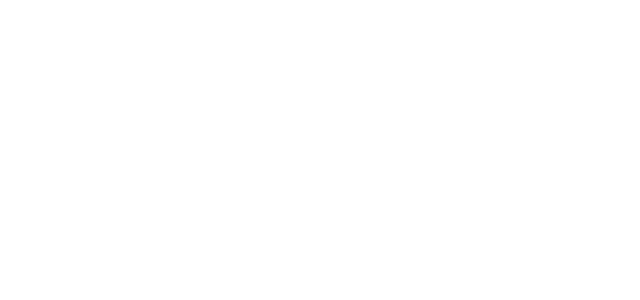
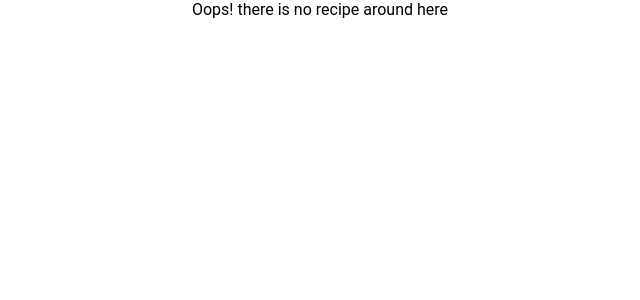
Before and after one commit to OscarRangelM/Food_Api, a React (Create React App) app in the folder client/: page /favorites in a window 1280 px wide. Shown: the top 300 px of the page, without its empty margins (320-960 px from the left). Built offline with nearby package versions, Linux system fonts and the light colour scheme.

Commit message:
La pagina de favoritos ya muestra favoritos y si los borramos se eliminan de la pagina sin inconvenientes, faltan estilos y una nav Bar para regresar al Home

```diff
--- a/client/src/components/Cards/Cards.jsx
+++ b/client/src/components/Cards/Cards.jsx
@@ -1,5 +1,5 @@
 import styles from './cards.module.css';
-import React, { useEffect }from 'react';
+import React, { useEffect } from 'react';
 import { useDispatch, useSelector } from 'react-redux';
 // import { useSelector } from 'react-redux';
 
@@ -22,7 +22,7 @@
     // console.log(render?.length);
     return (
         <div className={styles.divCards}>
-            {!(render?.length > 0) ? <p className={styles.noDogs} >Oops! there is no dogs around here</p> : render.map(c => {
+            {!(render?.length > 0) ? <p className={styles.noDogs} >Oops! there is no recipe around here</p> : render.map(c => {
                 return (<Card
                     key={c.id}
                     id={c.id}
--- a/client/src/components/Favorites/Favorites.jsx
+++ b/client/src/components/Favorites/Favorites.jsx
@@ -1,10 +1,26 @@
 import styles from './favorites.module.css';
 import React from 'react';
 
+import Card from '../Card/Card.jsx';
+import { useSelector } from 'react-redux';
+
 export default function Favorites() {
+
+    // const dispatch = useDispatch();
+
+    const recipeFavorites = useSelector(state => state.recipeFavorites);
+
     return (
         <div className={styles.divFavorites}>
-
+             {!(recipeFavorites?.length > 0) ? <p className={styles.noDogs} >Oops! there is no recipe around here</p> : recipeFavorites.map(c => {
+                return (<Card
+                    key={c.id}
+                    id={c.id}
+                    image={c.image}
+                    name={c.name}
+                    diets={c.diets}
+                />)
+            })}
         </div>
     );
 }
```
